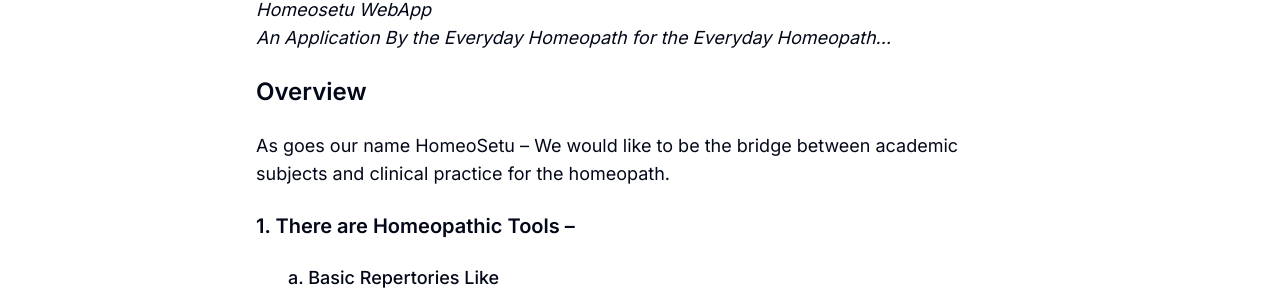
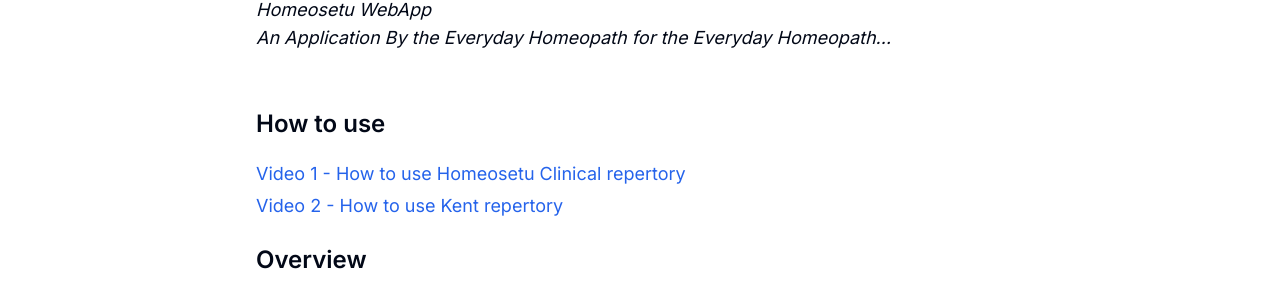
Before and after one commit to pranjaldube/homeosetu, a Next.js app: page /support/release-notes in a window 1280 px wide. Shown: the part 302-592 px from the top of the page. Built offline with nearby package versions, Linux system fonts and the light colour scheme; no server answers.

Commit message:
video link in release-notes

```diff
--- a/app/(home)/support/release-notes/page.tsx
+++ b/app/(home)/support/release-notes/page.tsx
@@ -1,19 +1,43 @@
+import Link from "next/link";
+
 export default function ReleaseNotesPage() {
   return (
     <div className="container mx-auto py-12 px-4">
       <div className="max-w-3xl mx-auto">
-        <h1 className="text-4xl font-bold mb-8">HomeoSetu WebApp Release Notes</h1>
+        <h1 className="text-4xl font-bold mb-8">
+          HomeoSetu WebApp Release Notes
+        </h1>
 
         <div className="space-y-6 text-lg">
           <div>
             <p className="font-semibold">WebApp Version 1.0.0</p>
-            <p className="text-muted-foreground">Release Date – 19 March 2026</p>
+            <p className="text-muted-foreground">
+              Release Date – 19 March 2026
+            </p>
           </div>
 
           <p className="italic">
             Homeosetu WebApp <br />
             An Application By the Everyday Homeopath for the Everyday Homeopath…
           </p>
+
+          <div className="flex flex-col space-y-1">
+            <h2 className="text-2xl font-semibold mt-8 mb-4">How to use</h2>
+            <Link
+              href="https://www.homeosetu.com/courses/bfe073ca-221a-473d-b77d-e205adfe9a21"
+              target="_blank"
+              className="text-blue-600 hover:underline w-fit"
+            >
+              Video 1 - How to use Homeosetu Clinical repertory
+            </Link>
+            <Link
+              href="https://www.homeosetu.com/courses/85f7526c-c37d-49f9-8e99-6c85d37e3e8b"
+              target="_blank"
+              className="text-blue-600 hover:underline w-fit"
+            >
+              Video 2 - How to use Kent repertory
+            </Link>
+          </div>
 
           <h2 className="text-2xl font-semibold mt-8 mb-4">Overview</h2>
           <p>
@@ -35,8 +59,8 @@
                 <li>Allen’s Fever Repertory</li>
                 <li>Homeosetu Bowel Nosode Repertory</li>
                 <li>
-                  Homeosetu Repertory to Keynotes and Characteristics of MM by Dr
-                  Allen
+                  Homeosetu Repertory to Keynotes and Characteristics of MM by
+                  Dr Allen
                 </li>
                 <li>Homeosetu Clinical Repertory</li>
               </ul>
@@ -90,7 +114,14 @@
             in our documentation.
           </p>
 
-          <p>Patient‑level saving and synchronization are not available in this initial release. We are actively developing a secure patient‑save feature and native mobile apps to enable seamless saving, syncing, and retrieval of repertorisations. Until these capabilities are released, you may capture screenshots of your repertorisation and store them in your preferred patient record system</p>
+          <p>
+            Patient‑level saving and synchronization are not available in this
+            initial release. We are actively developing a secure patient‑save
+            feature and native mobile apps to enable seamless saving, syncing,
+            and retrieval of repertorisations. Until these capabilities are
+            released, you may capture screenshots of your repertorisation and
+            store them in your preferred patient record system
+          </p>
 
           <div className="mt-12 p-6 bg-muted rounded-lg">
             <h2 className="text-2xl font-semibold mb-4">Conclusion</h2>
--- a/app/api/kent-notes/route.ts
+++ /dev/null
@@ -1,54 +0,0 @@
-import { NextResponse } from "next/server"
-import { auth } from "@clerk/nextjs/server"; // Clerk auth
-import { db } from "@/lib/db"
-
-export async function GET(req: Request) {
-  const { searchParams } = new URL(req.url)
-  const chapterId = searchParams.get("chapterId") || undefined
-
-  try {
-    const notes = await db.kentNote.findMany({
-      where: {
-        ...(chapterId ? { chapterId } : {}),
-      },
-      // newest first
-      orderBy: { createdAt: "desc" },
-    })
-
-    return NextResponse.json({ notes })
-  } catch (error) {
-    console.error("[KENT_NOTES_GET]", error)
-    return new NextResponse("Internal Error", { status: 500 })
-  }
-}
-
-export async function POST(req: Request) {
-  const { userId } = await auth()
-
-  if (!userId) {
-    return new NextResponse("Unauthorized", { status: 401 })
-  }
-
-  try {
-    const { rubricId, text, chapterId, userName } = await req.json()
-
-    if (!rubricId || !chapterId || !text || typeof text !== "string") {
-      return new NextResponse("Invalid payload", { status: 400 })
-    }
-
-    const note = await db.kentNote.create({
-      data: {
-        userId,
-        rubricId: String(rubricId),
-        text: text.trim(),
-        chapterId,        // required, depends on Prisma schema
-        userName,
-      },
-    })
-
-    return NextResponse.json({ note })
-  } catch (error) {
-    console.error("[KENT_NOTES_POST]", error)
-    return new NextResponse("Internal Error", { status: 500 })
-  }
-}
```
